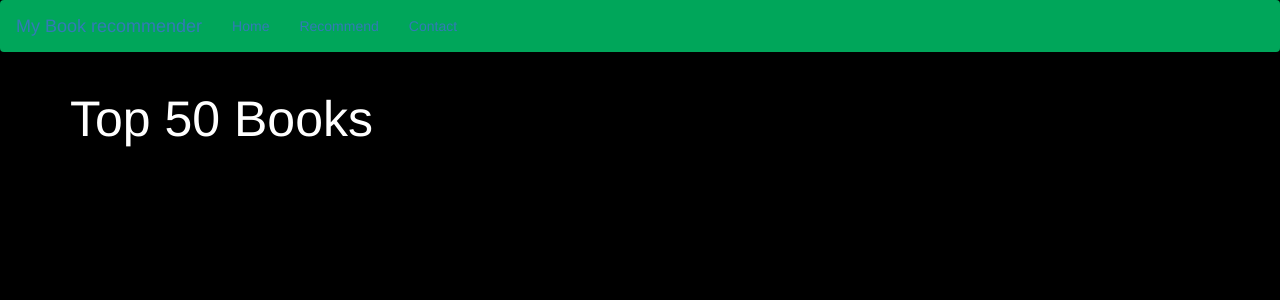
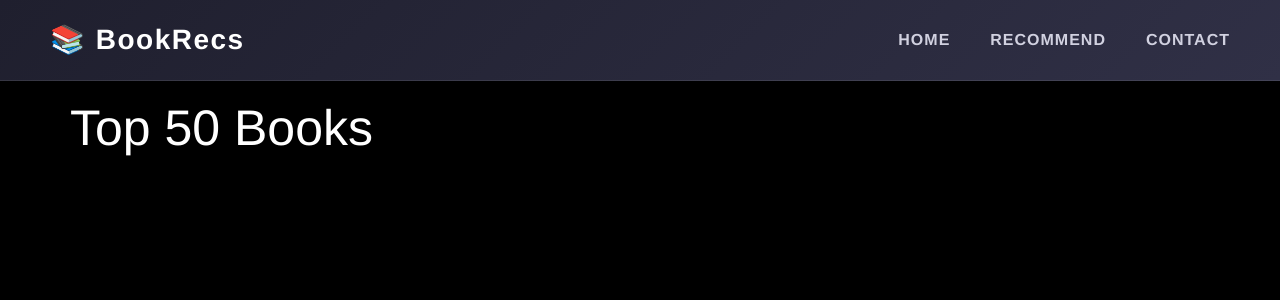
Before and after one commit to sahilgupta630/semantic-book-recommender, a Flask app: page / in a window 1280 px wide. Shown: the top 300 px of the page. Run offline with Flask 3, Linux system fonts and the light colour scheme; parts of the project's set-up code (start-up, migrations or seed data) failed here and were passed over.

Commit message:
Enhance navbar aesthetic with dark glassmorphism and gradient

```diff
--- a/templates/index.html
+++ b/templates/index.html
@@ -1,24 +1,36 @@
 <!DOCTYPE html>
 <html lang="en">
+
 <head>
     <meta charset="UTF-8">
     <title>Book Recommender System</title>
     <!-- Latest compiled and minified CSS -->
-<link rel="stylesheet" href="https://cdn.jsdelivr.net/npm/bootstrap@3.3.7/dist/css/bootstrap.min.css" integrity="sha384-BVYiiSIFeK1dGmJRAkycuHAHRg32OmUcww7on3RYdg4Va+PmSTsz/K68vbdEjh4u" crossorigin="anonymous">
+    <link rel="stylesheet" href="https://cdn.jsdelivr.net/npm/bootstrap@3.3.7/dist/css/bootstrap.min.css"
+        integrity="sha384-BVYiiSIFeK1dGmJRAkycuHAHRg32OmUcww7on3RYdg4Va+PmSTsz/K68vbdEjh4u" crossorigin="anonymous">
 </head>
 <style>
-    .text-white{
-        color:white
+    .text-white {
+        color: white
     }
 </style>
+
 <body style="background-color:black">
 
-    <nav class="navbar" style="background-color:#00a65a">
-        <a class="navbar-brand">My Book recommender</a>
-        <ul class="nav navbar-nav">
-            <li><a href="/">Home</a></li>
-            <li><a href="/recommend">Recommend</a></li>
-            <li><a>Contact</a></li>
+    <nav
+        style="background: linear-gradient(135deg, #1f1f2e 0%, #303046 100%); padding: 20px 50px; display: flex; justify-content: space-between; align-items: center; box-shadow: 0 8px 32px 0 rgba(0, 0, 0, 0.5); border-bottom: 1px solid rgba(255, 255, 255, 0.1);">
+        <a href="/"
+            style="color: #ffffff; font-size: 28px; font-weight: 800; text-decoration: none; letter-spacing: 1.5px;">📚
+            BookRecs</a>
+        <ul style="list-style: none; display: flex; gap: 40px; margin: 0; padding: 0;">
+            <li><a href="/"
+                    style="color: #d1d1e0; text-decoration: none; font-size: 16px; font-weight: 600; text-transform: uppercase; letter-spacing: 1px; transition: color 0.3s ease;"
+                    onmouseover="this.style.color='#ffffff'" onmouseout="this.style.color='#d1d1e0'">Home</a></li>
+            <li><a href="/recommend"
+                    style="color: #d1d1e0; text-decoration: none; font-size: 16px; font-weight: 600; text-transform: uppercase; letter-spacing: 1px; transition: color 0.3s ease;"
+                    onmouseover="this.style.color='#ffffff'" onmouseout="this.style.color='#d1d1e0'">Recommend</a></li>
+            <li><a href="#"
+                    style="color: #d1d1e0; text-decoration: none; font-size: 16px; font-weight: 600; text-transform: uppercase; letter-spacing: 1px; transition: color 0.3s ease;"
+                    onmouseover="this.style.color='#ffffff'" onmouseout="this.style.color='#d1d1e0'">Contact</a></li>
         </ul>
     </nav>
 
@@ -47,4 +59,5 @@
     </div>
 
 </body>
+
 </html>
```
Also changed, not shown: templates/recommend.html (+22 -9 lines). Lines whose indentation alone changed are shown as unchanged.
